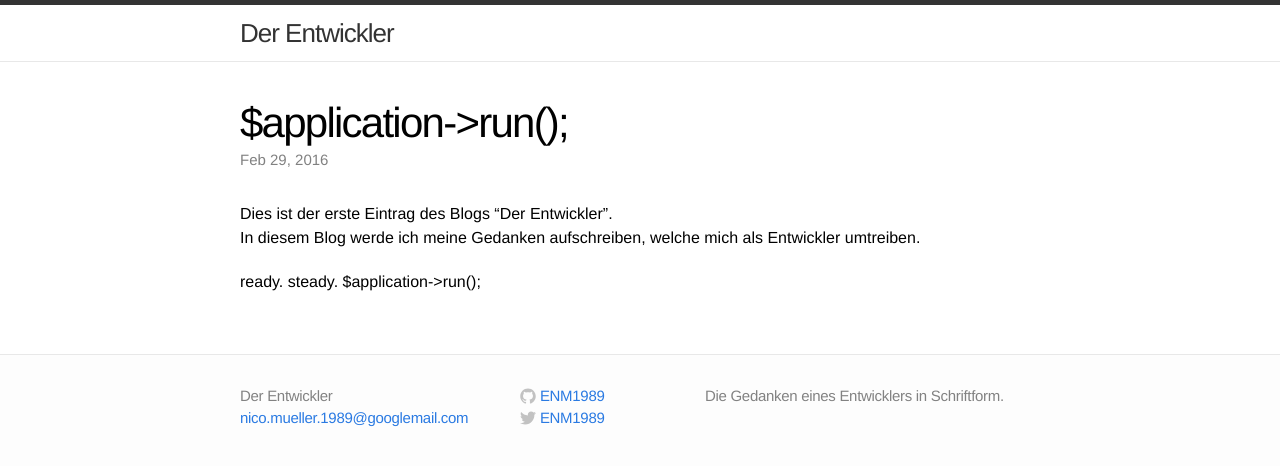
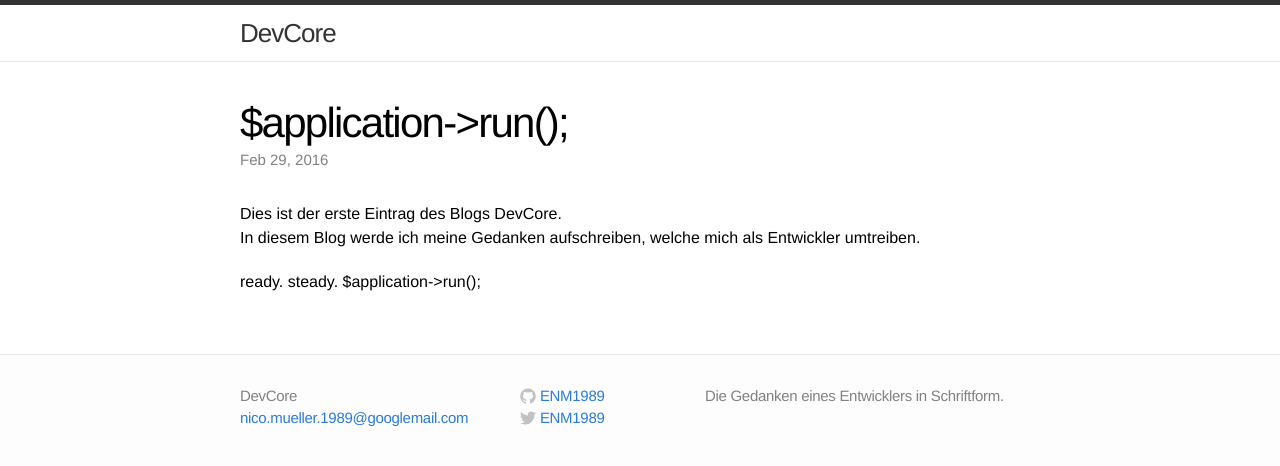
Before and after one commit to ENM1989/enm1989.github.io, a Jekyll site: the page built from _posts/2016-02-29-application-run.markdown, in a window 1280 px wide. Shown: the top 466 px of the page. Built offline with Jekyll 4.4.1, drawn with Linux system fonts in a browser that asks for light colours.

Commit message:
changed name to DevCore

```diff
--- a/_config.yml
+++ b/_config.yml
@@ -1,5 +1,5 @@
 # Site settings
-title: Der Entwickler
+title: DevCore
 email: nico.mueller.1989@googlemail.com
 description: "Die Gedanken eines Entwicklers in Schriftform."
 baseurl: ""
--- a/_posts/2016-02-29-application-run.markdown
+++ b/_posts/2016-02-29-application-run.markdown
@@ -5,7 +5,7 @@ date:   2016-02-29
 categories: blog
 ---
 
-Dies ist der erste Eintrag des Blogs "Der Entwickler".
+Dies ist der erste Eintrag des Blogs DevCore.
 In diesem Blog werde ich meine Gedanken aufschreiben, welche mich als Entwickler umtreiben.
 
 ready. steady. $application->run();
```
